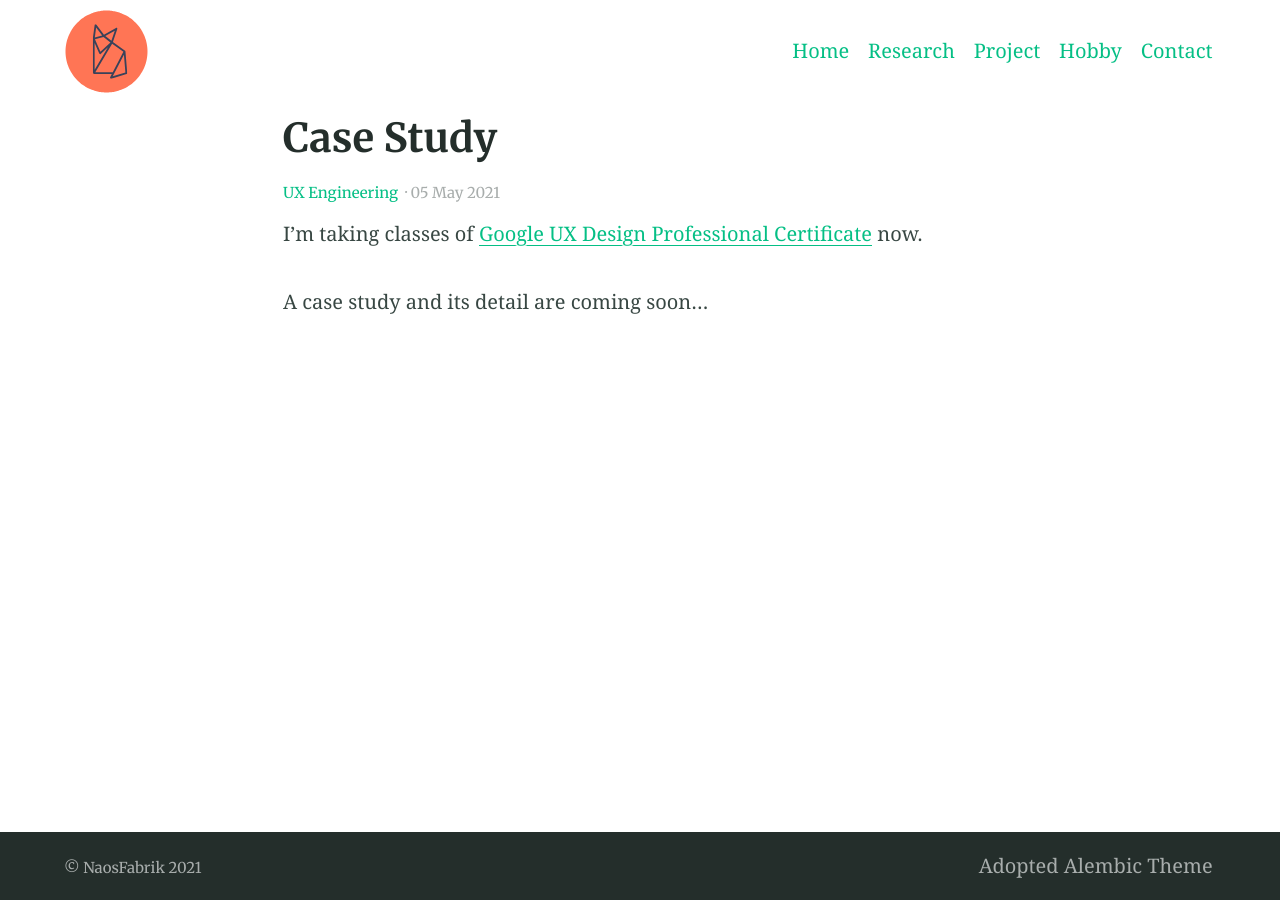
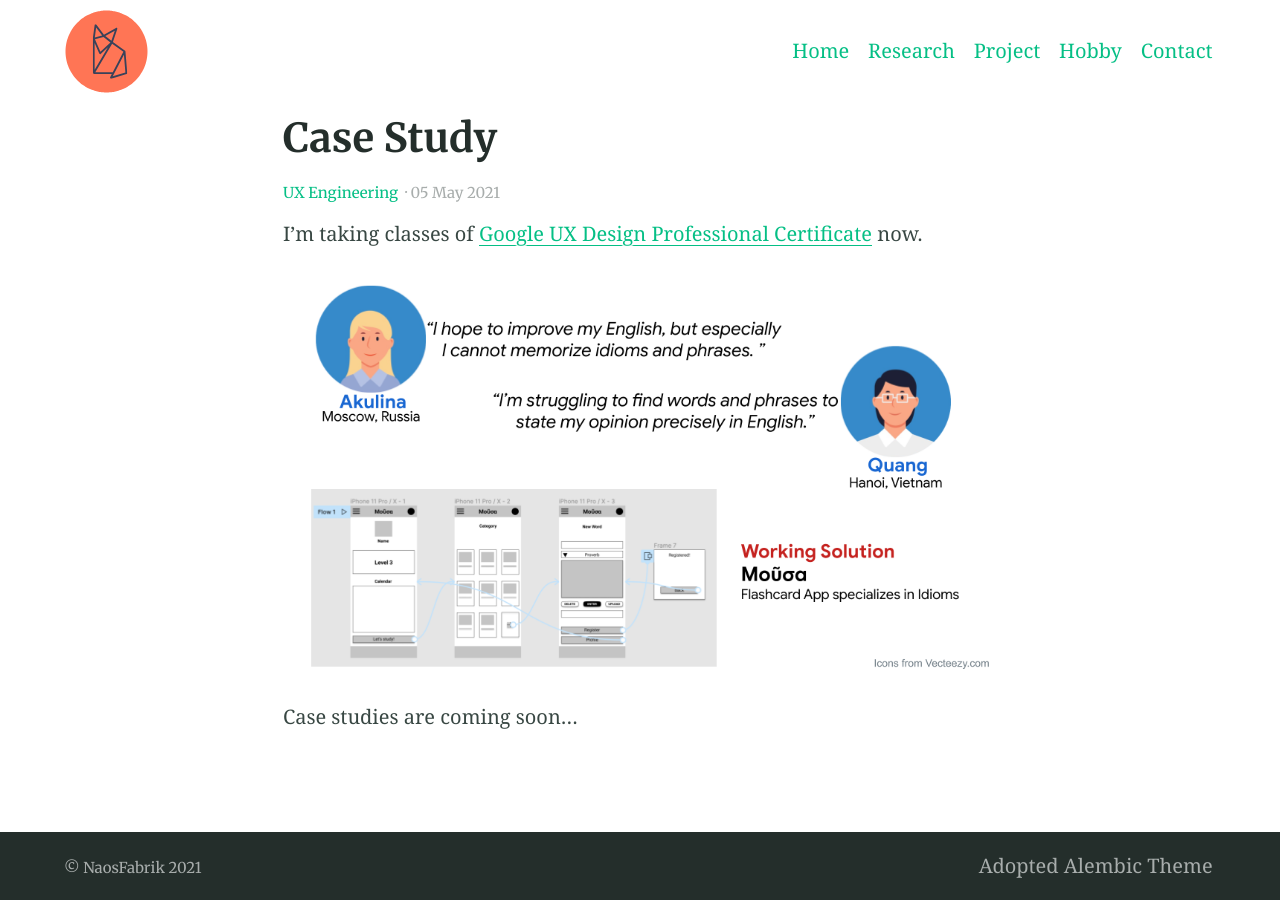
Before and after one commit to NaosFabrik/NaosFabrik.github.io, a Jekyll site: the page built from _posts/2021-05-05-ux-engineering.md, in a window 1280 px wide. Built offline with Jekyll 4.4.1, drawn with Linux system fonts in a browser that asks for light colours.

Commit message:
Update 2021-05-05-ux-engineering.md

```diff
--- a/_posts/2021-05-05-ux-engineering.md
+++ b/_posts/2021-05-05-ux-engineering.md
@@ -5,6 +5,8 @@
 ---
 I'm taking classes of [Google UX Design Professional Certificate](https://www.coursera.org/professional-certificates/google-ux-design) now.
 
+{% include figure.html image="/assets/hobby/ux_01.png"  width="1200" height="800"  %}
 
+Case studies are coming soon...
 
-A case study and its detail are coming soon...
+<!-- more -->
```
